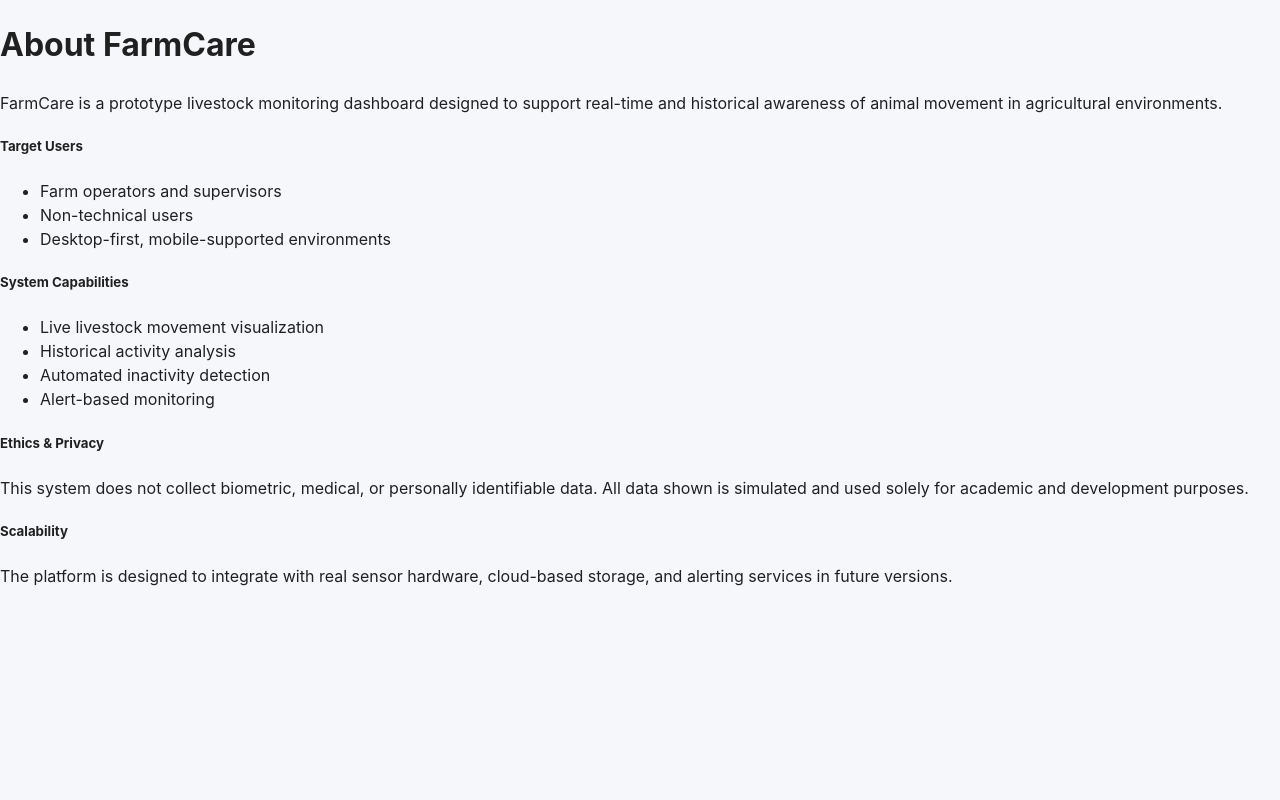
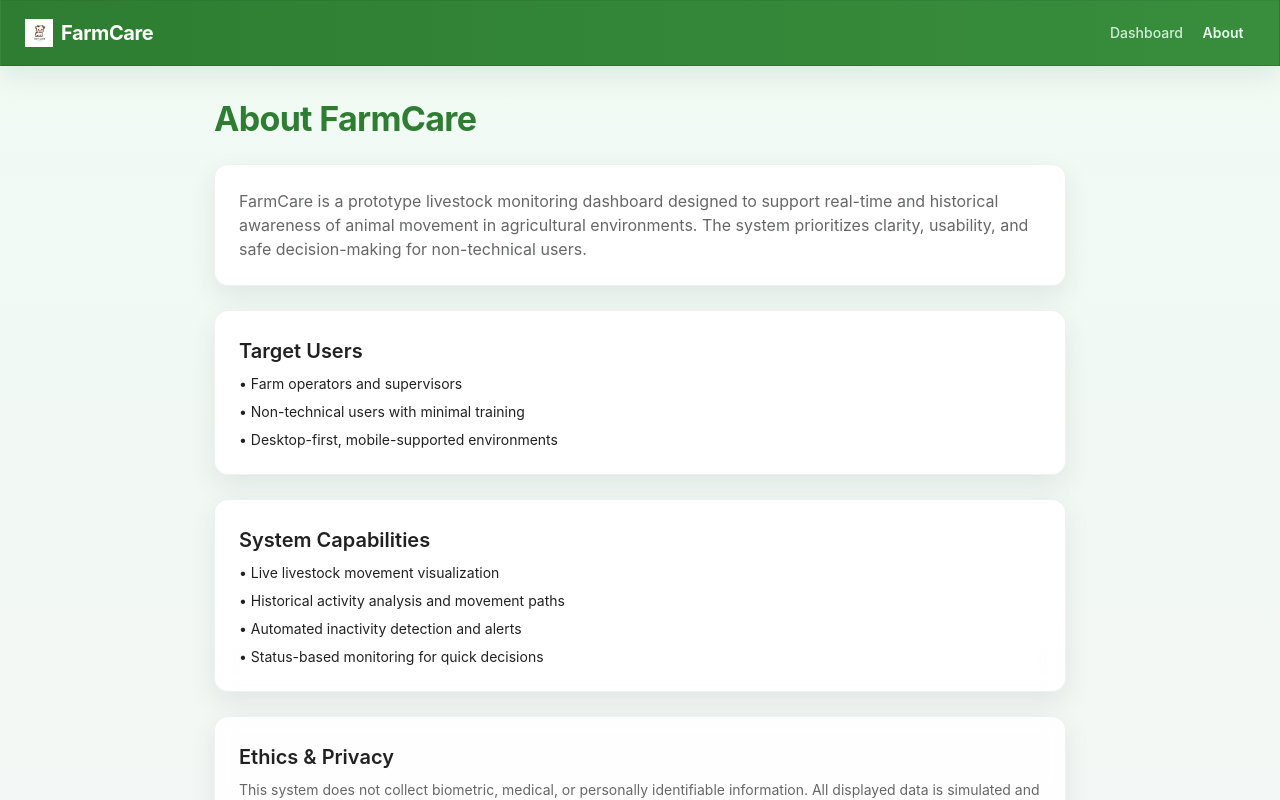
Before and after one commit to Khenert-dev/livestock-dashboard, a Next.js app: page /about in a window 1280 px wide. Built offline with nearby package versions, Linux system fonts and the light colour scheme.

Commit message:
another ui fix

```diff
--- a/src/app/about/page.tsx
+++ b/src/app/about/page.tsx
@@ -1,41 +1,117 @@
+"use client";
+
+import { Box, Container, Paper, Typography, Stack } from "@mui/material";
+
 export default function AboutPage() {
   return (
-    <main className="container py-4">
-      <h1 className="fw-bold text-success mb-3">About FarmCare</h1>
+    <Box
+      sx={{
+        height: "calc(100vh - 56px)",
+        overflowY: "auto",
+        background:
+          "linear-gradient(180deg, rgba(240,253,244,0.6), rgba(243,247,245,1))",
+      }}
+    >
+      <Container
+        maxWidth="md"
+        sx={{
+          py: 4,
+          display: "flex",
+          flexDirection: "column",
+          gap: 3,
+        }}
+      >
+        {/* TITLE */}
+        <Typography
+          variant="h4"
+          sx={{
+            fontWeight: 700,
+            color: "primary.main",
+            letterSpacing: "-0.02em",
+          }}
+        >
+          About FarmCare
+        </Typography>
 
-      <p className="fs-5 text-muted">
-        FarmCare is a prototype livestock monitoring dashboard designed
-        to support real-time and historical awareness of animal movement
-        in agricultural environments.
-      </p>
+        {/* INTRO */}
+        <Paper sx={{ p: 3 }}>
+          <Typography variant="body1" color="text.secondary">
+            FarmCare is a prototype livestock monitoring dashboard designed to
+            support real-time and historical awareness of animal movement in
+            agricultural environments. The system prioritizes clarity,
+            usability, and safe decision-making for non-technical users.
+          </Typography>
+        </Paper>
 
-      <h5 className="mt-4">Target Users</h5>
-      <ul>
-        <li>Farm operators and supervisors</li>
-        <li>Non-technical users</li>
-        <li>Desktop-first, mobile-supported environments</li>
-      </ul>
+        {/* TARGET USERS */}
+        <Paper sx={{ p: 3 }}>
+          <Typography variant="h6" gutterBottom>
+            Target Users
+          </Typography>
 
-      <h5 className="mt-3">System Capabilities</h5>
-      <ul>
-        <li>Live livestock movement visualization</li>
-        <li>Historical activity analysis</li>
-        <li>Automated inactivity detection</li>
-        <li>Alert-based monitoring</li>
-      </ul>
+          <Stack spacing={1}>
+            <Typography variant="body2">
+              • Farm operators and supervisors
+            </Typography>
+            <Typography variant="body2">
+              • Non-technical users with minimal training
+            </Typography>
+            <Typography variant="body2">
+              • Desktop-first, mobile-supported environments
+            </Typography>
+          </Stack>
+        </Paper>
 
-      <h5 className="mt-3">Ethics & Privacy</h5>
-      <p className="text-muted">
-        This system does not collect biometric, medical, or personally
-        identifiable data. All data shown is simulated and used solely
-        for academic and development purposes.
-      </p>
+        {/* SYSTEM CAPABILITIES */}
+        <Paper sx={{ p: 3 }}>
+          <Typography variant="h6" gutterBottom>
+            System Capabilities
+          </Typography>
 
-      <h5 className="mt-3">Scalability</h5>
-      <p className="text-muted">
-        The platform is designed to integrate with real sensor hardware,
-        cloud-based storage, and alerting services in future versions.
-      </p>
-    </main>
+          <Stack spacing={1}>
+            <Typography variant="body2">
+              • Live livestock movement visualization
+            </Typography>
+            <Typography variant="body2">
+              • Historical activity analysis and movement paths
+            </Typography>
+            <Typography variant="body2">
+              • Automated inactivity detection and alerts
+            </Typography>
+            <Typography variant="body2">
+              • Status-based monitoring for quick decisions
+            </Typography>
+          </Stack>
+        </Paper>
+
+        {/* ETHICS & PRIVACY */}
+        <Paper sx={{ p: 3 }}>
+          <Typography variant="h6" gutterBottom>
+            Ethics & Privacy
+          </Typography>
+
+          <Typography variant="body2" color="text.secondary">
+            This system does not collect biometric, medical, or personally
+            identifiable information. All displayed data is simulated and used
+            exclusively for academic and development purposes, with ethical
+            system design as a core principle.
+          </Typography>
+        </Paper>
+
+        {/* SCALABILITY */}
+        <Paper sx={{ p: 3 }}>
+          <Typography variant="h6" gutterBottom>
+            Scalability
+          </Typography>
+
+          <Typography variant="body2" color="text.secondary">
+            FarmCare is designed to scale beyond its prototype stage. Future
+            versions may integrate real sensor hardware, cloud-based data
+            storage, analytics pipelines, and automated alerting services while
+            maintaining user trust and system safety.
+          </Typography>
+        </Paper>
+      </Container>
+    </Box>
   );
 }
--- a/src/app/globals.css
+++ b/src/app/globals.css
@@ -1,6 +1,4 @@
-/* =========================
-   GLOBAL RESET (MUI FRIENDLY)
-   ========================= */
+/* RESET */
 *,
 *::before,
 *::after {
@@ -11,46 +9,22 @@ html,
 body {
   height: 100%;
   margin: 0;
-  padding: 0;
-
-  /* IMPORTANT: window locked, internal scroll only */
-  overflow: hidden;
-
-  font-family: Inter, system-ui, -apple-system, BlinkMacSystemFont,
-    "Segoe UI", Roboto, sans-serif;
-
-  /* Soft premium white (NOT pure white) */
-  background-color: #f6f7fb;
+  overflow: hidden; /* IMPORTANT: window never scrolls */
+  background: linear-gradient(
+    180deg,
+    #f1f7f4 0%,
+    #eef6f1 100%
+  );
   color: #0f172a;
 }
 
-/* =========================
-   TYPOGRAPHY TUNING
-   ========================= */
-h1, h2, h3, h4, h5, h6 {
-  letter-spacing: -0.015em;
-  font-weight: 600;
-  margin: 0;
-}
-
-p {
-  margin: 0;
-  color: #374151;
-}
-
-small {
-  color: #6b7280;
-}
-
-/* =========================
-   SCROLLBAR (SUBTLE)
-   ========================= */
+/* ONE SCROLLBAR ONLY (inside main content) */
 ::-webkit-scrollbar {
   width: 8px;
 }
 
 ::-webkit-scrollbar-thumb {
-  background: rgba(15, 23, 42, 0.18);
+  background: rgba(15, 23, 42, 0.2);
   border-radius: 8px;
 }
 
@@ -58,92 +32,11 @@ small {
   background: transparent;
 }
 
-/* =========================
-   CARD / PAPER HARMONY
-   (matches MUI elevation)
-   ========================= */
-.MuiPaper-root {
-  border-radius: 14px;
-  border: 1px solid rgba(15, 23, 42, 0.06);
-  background-color: #ffffff;
-}
-
-/* Hover polish (very subtle) */
-.MuiPaper-root:hover {
-  box-shadow: 0 12px 28px rgba(15, 23, 42, 0.08);
-  transition: box-shadow 0.25s ease;
-}
-
-/* =========================
-   KPI CARD POLISH
-   ========================= */
-.kpi-card {
-  display: flex;
-  flex-direction: column;
-  gap: 4px;
-}
-
-.kpi-card .value {
-  font-size: 1.6rem;
-  font-weight: 700;
-}
-
-.kpi-ok {
-  border-left: 4px solid #16a34a;
-}
-
-.kpi-warn {
-  border-left: 4px solid #f59e0b;
-}
-
-/* =========================
-   BUTTON REFINEMENTS
-   ========================= */
-button {
-  text-transform: none !important;
-  font-weight: 500;
-}
-
-/* =========================
-   TABLE POLISH
-   ========================= */
-table {
-  width: 100%;
-  border-collapse: collapse;
-}
-
-th {
-  font-size: 0.8rem;
-  text-transform: uppercase;
-  letter-spacing: 0.04em;
-  color: #6b7280;
-}
-
-td {
-  font-size: 0.9rem;
-  color: #111827;
-}
-
-/* =========================
-   MAP OVERLAY SAFETY
-   ========================= */
-svg {
-  user-select: none;
-}
-
-/* =========================
-   ALERT TEXT
-   ========================= */
-.alert-text {
-  font-size: 0.85rem;
-  color: #b45309;
-}
-
-/* =========================
-   REMOVE OLD BOOTSTRAP CONFLICTS
-   ========================= */
+/* REMOVE BOOTSTRAP GHOSTS */
 .card,
 .alert,
-.navbar {
+.navbar,
+.table,
+.badge {
   all: unset;
 }
--- a/src/app/layout.tsx
+++ b/src/app/layout.tsx
@@ -1,48 +1,85 @@
 "use client";
 
 import { ReactNode } from "react";
-import { ThemeProvider, CssBaseline, createTheme } from "@mui/material";
+import {
+  ThemeProvider,
+  CssBaseline,
+  createTheme,
+} from "@mui/material";
+import Navbar from "../components/Navbar";
+import "./globals.css";
 
 const theme = createTheme({
   palette: {
     mode: "light",
+
+    primary: {
+      main: "#2e7d32", // calm green
+    },
+
+    success: {
+      main: "#22c55e",
+    },
+
+    warning: {
+      main: "#f59e0b",
+    },
+
     background: {
-      default: "#f6f7fb",
-      paper: "#ffffff",
-    },
-    primary: {
-      main: "#2e7d32",
-    },
-    warning: {
-      main: "#ed6c02",
+      default: "#f3f7f5", // soft green-white (NOT pure white)
+      paper: "rgba(255,255,255,0.88)", // glass card
     },
   },
+
   shape: {
     borderRadius: 14,
   },
+
   typography: {
-    fontFamily: `"Inter", system-ui, -apple-system, BlinkMacSystemFont, "Segoe UI", sans-serif`,
+    fontFamily:
+      'Inter, system-ui, -apple-system, BlinkMacSystemFont, "Segoe UI", sans-serif',
     h6: {
       fontWeight: 600,
     },
   },
+
   components: {
     MuiPaper: {
       styleOverrides: {
         root: {
-          border: "1px solid rgba(0,0,0,0.06)",
+          backdropFilter: "blur(10px)",
+          boxShadow: "0 10px 28px rgba(15,23,42,0.08)",
+          border: "1px solid rgba(15,23,42,0.06)",
+        },
+      },
+    },
+
+    MuiButton: {
+      styleOverrides: {
+        root: {
+          textTransform: "none",
+          fontWeight: 500,
         },
       },
     },
   },
 });
 
-export default function RootLayout({ children }: { children: ReactNode }) {
+export default function RootLayout({
+  children,
+}: {
+  children: ReactNode;
+}) {
   return (
     <html lang="en">
       <body>
         <ThemeProvider theme={theme}>
           <CssBaseline />
+
+          {/* GLOBAL NAVBAR */}
+          <Navbar />
+
+          {/* PAGE CONTENT */}
           {children}
         </ThemeProvider>
       </body>
--- a/src/components/Navbar.tsx
+++ b/src/components/Navbar.tsx
@@ -1,7 +1,8 @@
 "use client";
 
-import { AppBar, Box, Toolbar, Typography, Button } from "@mui/material";
+import { AppBar, Toolbar, Box, Typography, Button } from "@mui/material";
 import Link from "next/link";
+import Image from "next/image";
 import { usePathname } from "next/navigation";
 
 export default function Navbar() {
@@ -12,12 +13,30 @@ export default function Navbar() {
       position="static"
       elevation={0}
       sx={{
-        backgroundColor: "#16a34a",
+        background: "linear-gradient(90deg, #2e7d32, #388e3c)",
         borderBottom: "1px solid rgba(15,23,42,0.15)",
       }}
     >
       <Toolbar sx={{ minHeight: 56, px: 2 }}>
-        {/* BRAND */}
+        {/* LOGO + BRAND */}
+        <Box
+          component={Link}
+          href="/"
+          sx={{
+            display: "flex",
+            alignItems: "center",
+            gap: 1,
+            textDecoration: "none",
+            color: "inherit",
+          }}
+        >
+          <Image
+            src="/farmcare-logo.svg"
+            alt="FarmCare Logo"
+            width={28}
+            height={28}
+            priority
+          />
           <Typography
             variant="h6"
             sx={{
@@ -27,6 +46,7 @@ export default function Navbar() {
           >
             FarmCare
           </Typography>
+        </Box>
 
         <Box sx={{ flexGrow: 1 }} />
 
```
Also changed, not shown: src/app/page.tsx (+19 -56 lines), src/components/LivestockTable.tsx (+8 -10 lines). Lines whose indentation alone changed are shown as unchanged.
